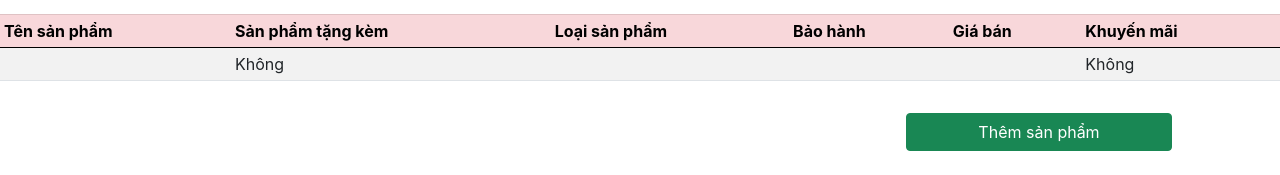
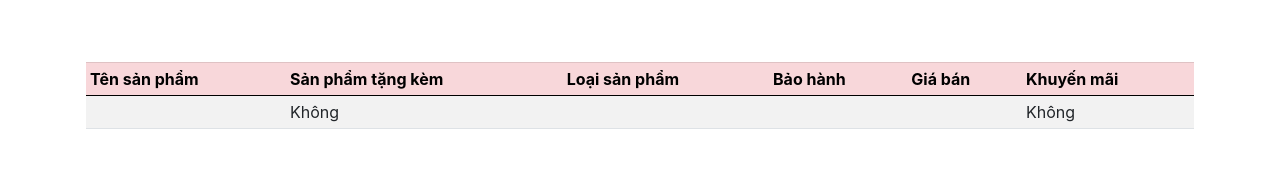
Before and after one commit to tienminh0801/211DBS, a React (Create React App) app in the folder FrontEnd/: page /order/add_product in a window 1280 px wide. Shown: the part 262-437 px from the top of the page. Built offline with nearby package versions, Linux system fonts and the light colour scheme; no server answers.

Commit message:
Update AddProductOrder.js

```diff
--- a/FrontEnd/src/components/DonHang/AddProductOrder.js
+++ b/FrontEnd/src/components/DonHang/AddProductOrder.js
@@ -79,6 +79,7 @@ function AddProductOrder({history}) {
                     </select>
                 </div>
                 <div class="table-responsive">
+                <div class='container my-5' >
                 <table class="table table-striped table-sm table-hover">
                     <thead class='table-bordered'>
                         <tr class='table-danger'>
@@ -102,6 +103,7 @@ function AddProductOrder({history}) {
                     onClick={(e) => handleBuy(e)}>Thêm sản phẩm</button>
                     <ToastContainer />
                 </div>
+                </div>
             </form>
         </div>
     )
```
